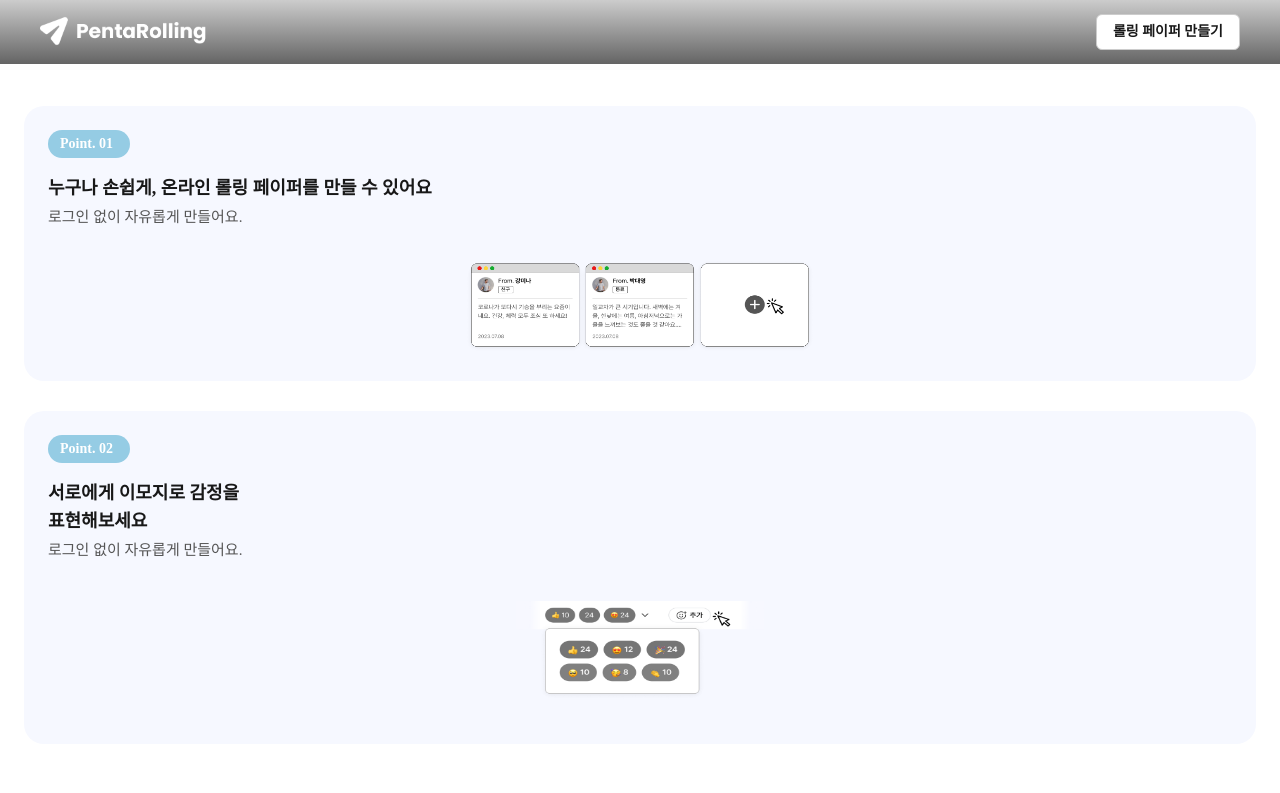
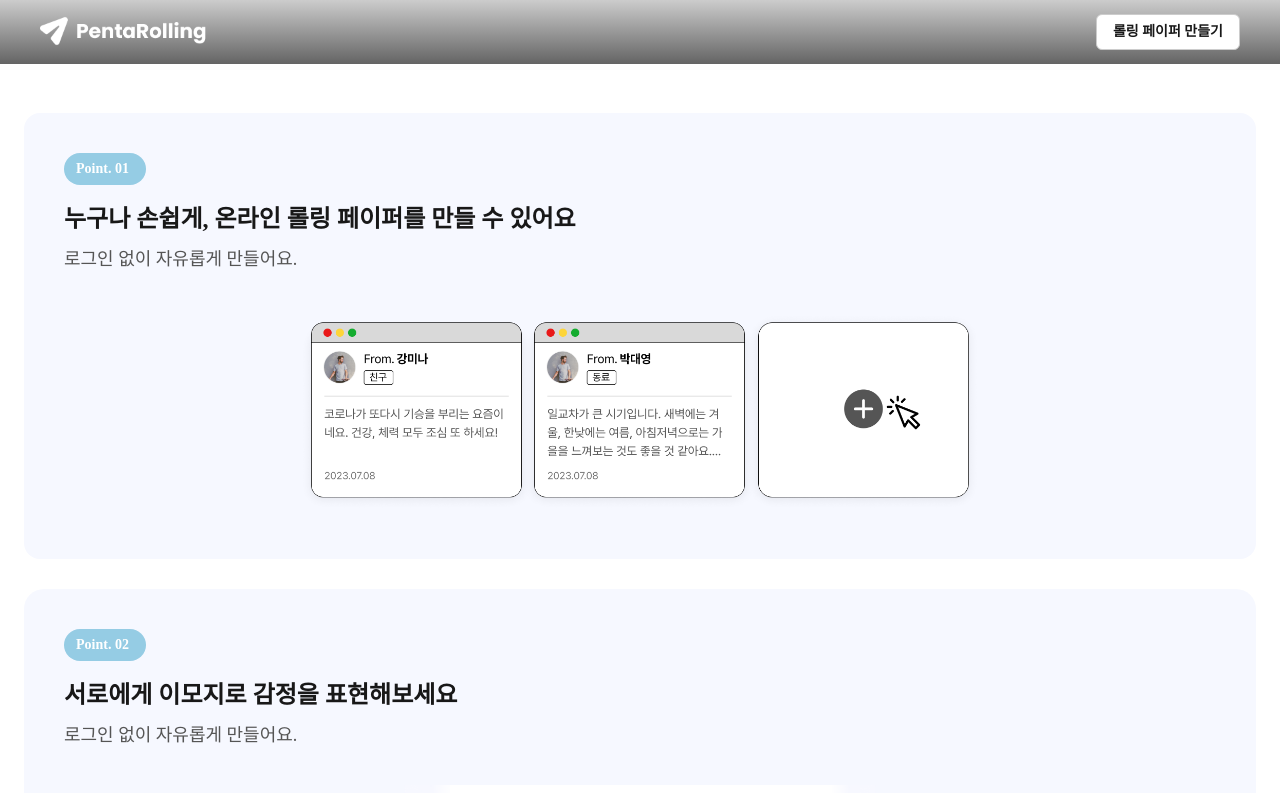
Before and after one commit to Evo1ver/PentaRolling, a React (Vite) app: page / in a window 1280 px wide. Shown: the top 793 px of the page. Built offline with nearby package versions, Linux system fonts and the light colour scheme.

Commit message:
feat: Main page 태블릿 구현

```diff
--- a/src/pages/MainPage/MainPage.jsx
+++ b/src/pages/MainPage/MainPage.jsx
@@ -27,15 +27,14 @@ const MainPage = () => {
             <S.PointLabel>Point. 02</S.PointLabel>
             <S.ScriptContainer>
               <S.BoldScript>
-                서로에게 이모지로 감정을
-                <S.SecondScriptBr />
+                서로에게 이모지로 감정을 <S.SecondScriptBr />
                 표현해보세요
               </S.BoldScript>
               <S.Script>로그인 없이 자유롭게 만들어요.</S.Script>
             </S.ScriptContainer>
           </S.PointContainer>
           <S.MainCardImageWrapper>
-            <S.MainCardImage src={MainEmojiImage} />
+            <S.MainEmojiImage src={MainEmojiImage} />
           </S.MainCardImageWrapper>
         </S.SecondSectionContainer>
       </S.MainContainer>
--- a/src/pages/MainPage/MainPageStyle.js
+++ b/src/pages/MainPage/MainPageStyle.js
@@ -1,10 +1,17 @@
 import styled from "styled-components";
+
+const MOBLIE_BREAKPOINT = "361px";
+const TABLET_BREAKPOINT = "769px";
 
 export const MainContainer = styled.main`
   display: flex;
   flex-direction: column;
   gap: 30px;
   margin: 42px 24px;
+
+  @media (min-width: ${MOBLIE_BREAKPOINT}) {
+    margin: 49px 24px;
+  }
 `;
 
 export const FirstSectionContainer = styled.section`
@@ -12,10 +19,15 @@ export const FirstSectionContainer = styled.section`
   flex-direction: column;
   gap: 29px;
   padding: 24px;
-
   border-radius: 20px;
   background-color: var(--surface);
   overflow: hidden;
+
+  @media (min-width: ${MOBLIE_BREAKPOINT}) {
+    gap: 36px;
+    padding: 40px;
+    border-radius: 16px;
+  }
 `;
 
 export const PointContainer = styled.div`
@@ -25,9 +37,9 @@ export const PointContainer = styled.div`
 `;
 
 export const PointLabel = styled.span`
-  padding: 4px 12px;
+  padding: 6px 12px;
   width: 82px;
-  height: 28px;
+  height: 32px;
   border-radius: 50px;
   background-color: #95cce4;
   font: var(--font-14-bold);
@@ -39,16 +51,28 @@ export const ScriptContainer = styled.div`
   display: flex;
   flex-direction: column;
   gap: 4px;
+
+  @media (min-width: ${MOBLIE_BREAKPOINT}) {
+    gap: 8px;
+  }
 `;
 
 export const BoldScript = styled.h2`
   font: var(--font-18-bold);
   color: var(--gray-900);
+
+  @media (min-width: ${MOBLIE_BREAKPOINT}) {
+    font: var(--font-24-bold);
+  }
 `;
 
 export const Script = styled.p`
   font: var(--font-15-regular);
   color: var(--gray-500);
+
+  @media (min-width: ${MOBLIE_BREAKPOINT}) {
+    font: var(--font-18-regular);
+  }
 `;
 
 export const FirstScriptBr = styled.br`
@@ -57,6 +81,10 @@ export const FirstScriptBr = styled.br`
 
 export const SecondScriptBr = styled.br`
   display: block;
+
+  @media (min-width: ${MOBLIE_BREAKPOINT}) {
+    display: none;
+  }
 `;
 
 export const MainCardImageWrapper = styled.div`
@@ -69,6 +97,21 @@ export const MainCardImage = styled.img`
   width: 380px;
   height: 100px;
   flex: 0 0 auto;
+
+  @media (min-width: ${MOBLIE_BREAKPOINT}) {
+    width: 740px;
+    height: 210px;
+  }
+`;
+
+export const MainEmojiImage = styled.img`
+  width: 360px;
+  height: 113px;
+
+  @media (min-width: ${MOBLIE_BREAKPOINT}) {
+    width: 720px;
+    height: 210px;
+  }
 `;
 
 export const SecondSectionContainer = styled.section`
@@ -76,10 +119,15 @@ export const SecondSectionContainer = styled.section`
   flex-direction: column;
   gap: 40px;
   padding: 24px 24px 43px;
-
   border-radius: 20px;
   background-color: var(--surface);
   overflow: hidden;
+
+  @media (min-width: ${MOBLIE_BREAKPOINT}) {
+    gap: 36px;
+    padding: 40px;
+    border-redius: 16px;
+  }
 `;
 export const ButtonWrapper = styled.div`
   display: flex;
```
